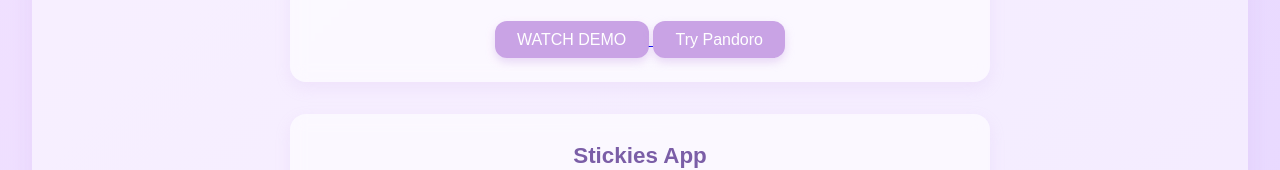
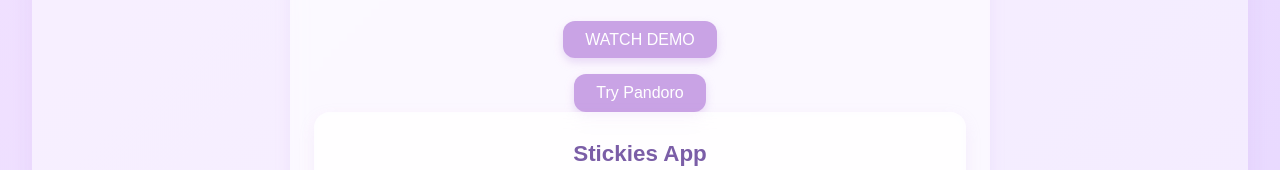
Before and after one commit to codewbeca/codewbeca.github.io, a website: page index.html in a window 1280 px wide. Shown: the part 1441-1611 px from the top of the page. Drawn offline with Linux system fonts and the light colour scheme.

Commit message:
Update index.html

```diff
--- a/index.html
+++ b/index.html
@@ -73,6 +73,8 @@
                   <p><strong>Tech Stack:</strong> HTML, CSS, JavaScript, Electron</p>
                   <a href="https://youtube.com/shorts/O9vSKksJsag?si=0gXqXoUnMt-jY8mH" target="_blank">
                     <button>WATCH DEMO</button>
+                  </a>
+                    <div>
                       <a href="https://codewbeca.github.io/pandoro.io/" target="_blank">
                           <button>Try Pandoro</button>
                       </a>
```
